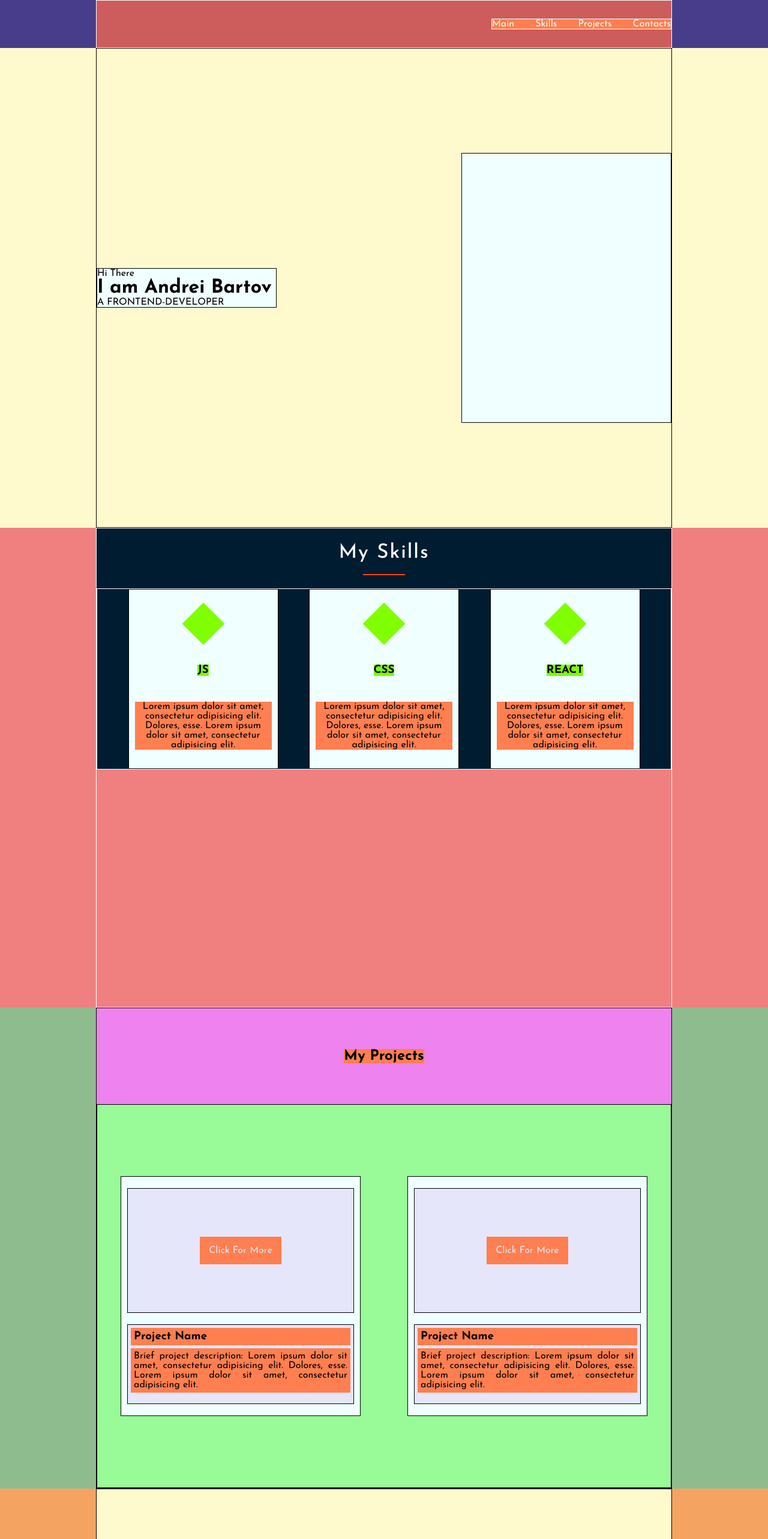
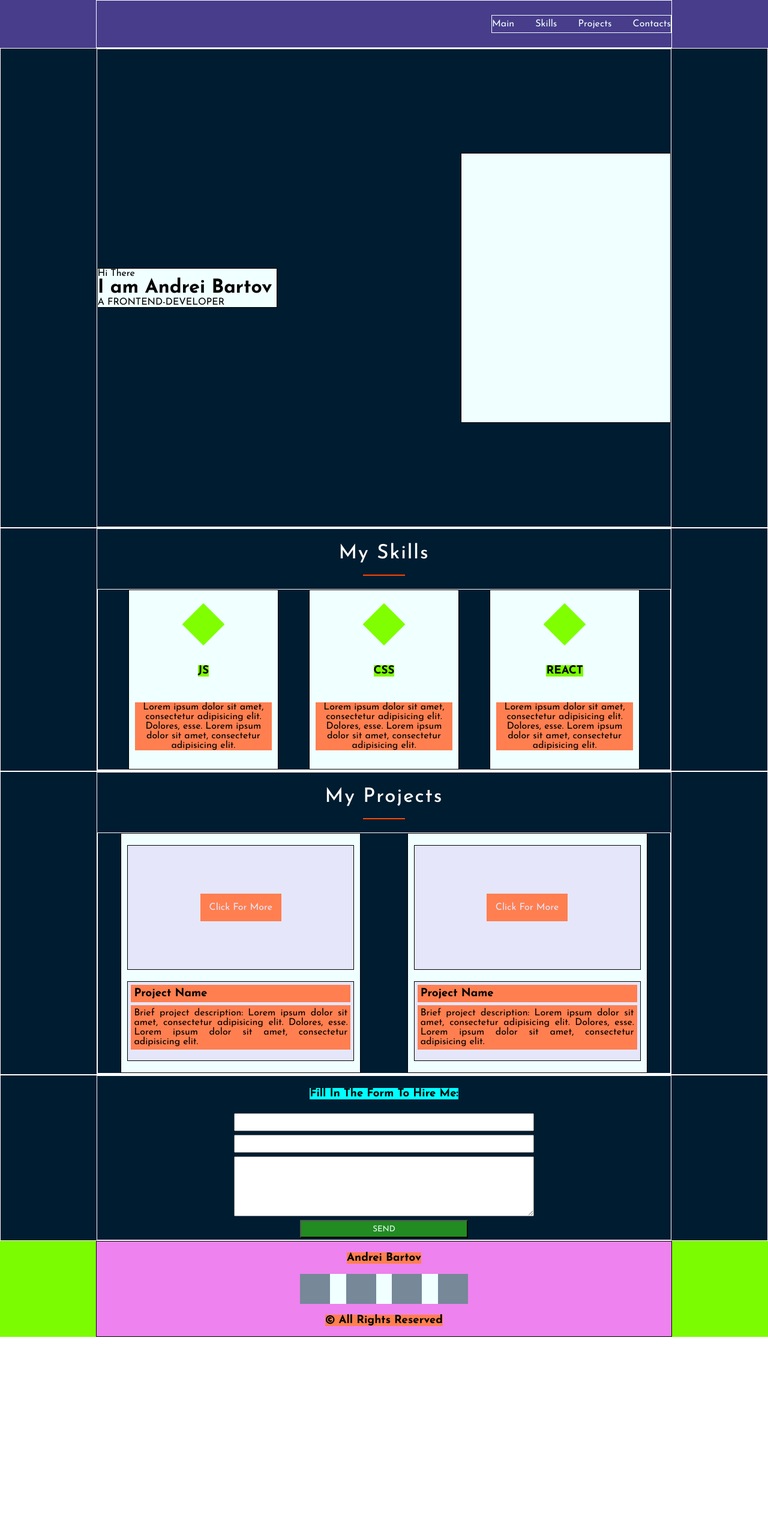
Before and after one commit to andbudha/my_portfolio, a React (Create React App) app: page / in a window 1280 px wide. Shown: the top 2566 px of the page at 60% size. After the commit the page ends 2229 px from the top, so only its background shows below. Built offline with nearby package versions, Linux system fonts and the light colour scheme.

Commit message:
styles updated

```diff
--- a/src/contact/Contact.module.css
+++ b/src/contact/Contact.module.css
@@ -1,19 +1,17 @@
-*{
+* {
     margin: 0;
     padding: 0;
     box-sizing: border-box;
 }
 
 .contact {
-    min-height: 80vh;
-    background-color: sandybrown;
+    background-color: #001C30;
+    border: 1px solid white;
 }
 
 .contact_container {
-    border: 1px solid;
-    min-height: 80vh;
+    border: 1px solid white;
     width: 75%;
-    background-color: lemonchiffon;
     margin: 0 auto;
     display: flex;
     flex-direction: column;
--- a/src/header/Header.module.css
+++ b/src/header/Header.module.css
@@ -1,4 +1,4 @@
-*{
+* {
     margin: 0;
     padding: 0;
     box-sizing: border-box;
--- a/src/main/Main.module.css
+++ b/src/main/Main.module.css
@@ -6,7 +6,8 @@
 
 .main {
     height: 100vh;
-    background-color: lemonchiffon;
+    background-color: #001C30;
+    border: 1px solid white;
     display: flex;
     justify-content: center;
     align-items: center;
@@ -14,7 +15,7 @@
 
 
 .main_container {
-    border: solid 1px;
+    border: 1px solid white;
     height: 100%;
     width: 75%;
     display: flex;
--- a/src/nav/Nav.module.css
+++ b/src/nav/Nav.module.css
@@ -1,4 +1,4 @@
-*{
+* {
     margin: 0;
     padding: 0;
     box-sizing: border-box;
@@ -8,21 +8,20 @@
     height: 100%;
     width: 75%;
     border: 1px solid white;
-    background-color: indianred;
     margin: 0 auto;
     display: flex;
     flex-direction: column;
     justify-content: center;
     align-items: flex-end;
-
 }
 
 .nav_container {
     width: 300px;
+    height: 30px;
     border: 1px solid;
-    background-color: coral;
     display: flex;
     justify-content: space-between;
+    align-items: center;
 }
 
 .nav a {
--- a/src/projects/Projects.js
+++ b/src/projects/Projects.js
@@ -1,6 +1,6 @@
-import React from 'react';
 import styles from './Projects.module.css'
-import {Project} from "./project/Project";
+import { Project } from "./project/Project";
+import { Title } from '../components/common/title/Title';
 
 export const Projects = () => {
 
@@ -9,12 +9,10 @@ export const Projects = () => {
     return (
         <div className={styles.projects}>
             <div className={styles.projects_container}>
-                <div className={styles.projects_title}>
-                    <h2>My Projects</h2>
-                </div>
+                <Title title={'My Projects'} />
                 <div className={styles.projects_box_container}>
-                    <Project description={description}/>
-                    <Project description={description}/>
+                    <Project description={description} />
+                    <Project description={description} />
                 </div>
             </div>
         </div>
--- a/src/projects/Projects.module.css
+++ b/src/projects/Projects.module.css
@@ -5,23 +5,14 @@
 }
 
 .projects {
-    min-height: 100vh;
-    background-color: darkseagreen;
+    background-color: #001C30;
+    border: 1px solid white;
 }
 
 .projects_container {
-    border: solid 1px;
-    min-height: 100vh;
+    border: solid 1px white;
     width: 75%;
     margin: 0 auto;
-}
-
-.projects_title {
-    min-height: 20vh;
-    background-color: violet;
-    display: flex;
-    justify-content: center;
-    align-items: center;
 }
 
 .projects_title h2 {
@@ -29,9 +20,7 @@
 }
 
 .projects_box_container {
-    border: 1px solid;
-    min-height: 80vh;
-    background-color: palegreen;
+    border: 1px solid white;
     display: flex;
     justify-content: space-around;
     align-items: center;
--- a/src/skills/Skills.module.css
+++ b/src/skills/Skills.module.css
@@ -6,13 +6,12 @@
 }
 
 .skills {
-    min-height: 100vh;
-    background-color: lightcoral;
+    background-color: #001C30;
+    border: 1px solid white;
 }
 
 .skills_container {
     border: solid 1px white;
-    min-height: 100vh;
     width: 75%;
     margin: 0 auto;
 }
```
